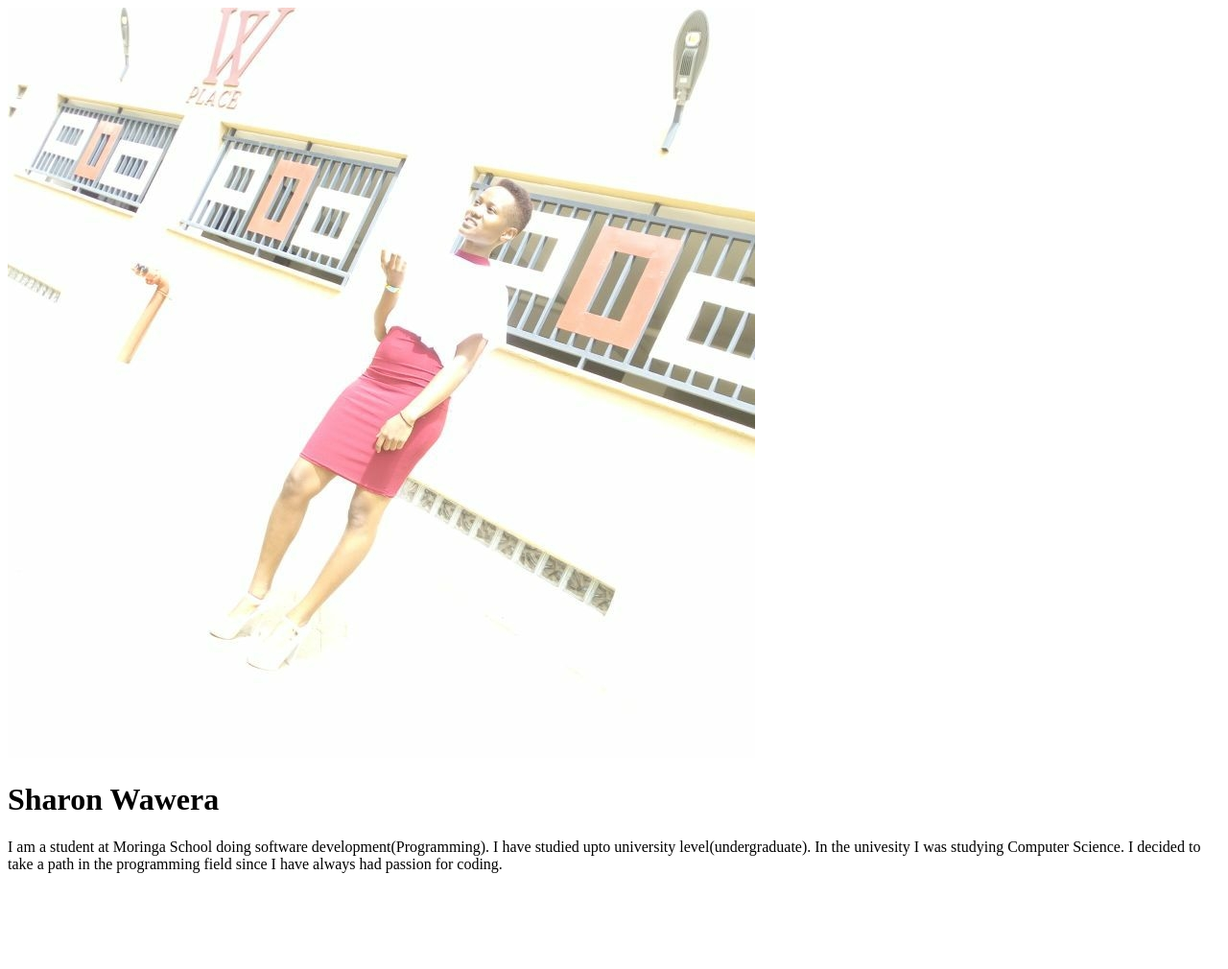
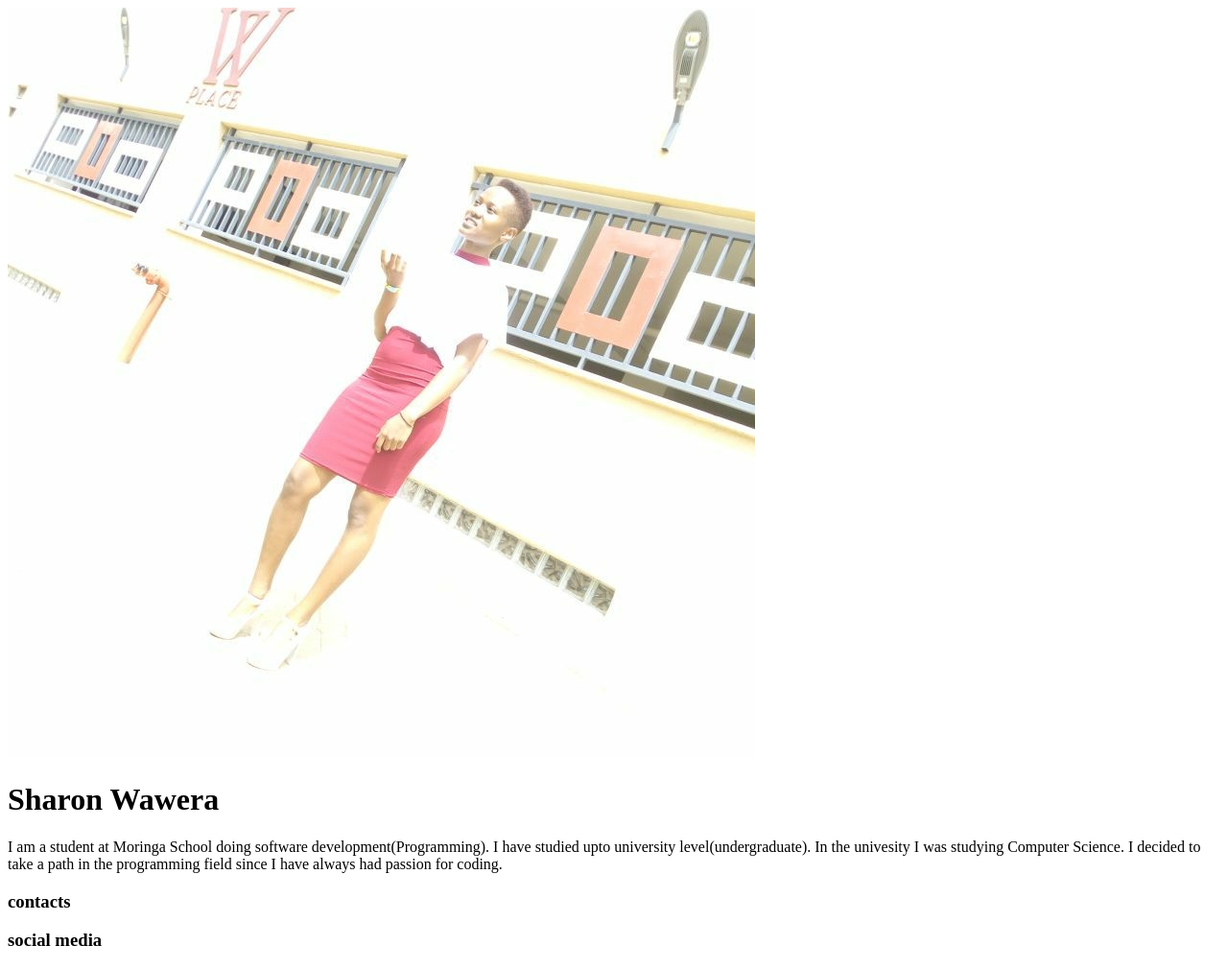
Before and after one commit to wangilamain/portfolio, a plain HTML site: page index.html in a window 1280 px wide. Shown: the whole page at 96% size. Before the commit the page ends 926 px from the top, so only its background shows below. Drawn offline with Linux system fonts and the light colour scheme.

```diff
--- a/index.html
+++ b/index.html
@@ -11,7 +11,8 @@
     I have studied upto university level(undergraduate). In the univesity I was studying Computer Science.
     I decided to take a path in the programming field since I have always had passion for coding.</p>
 <div id="footer">
-
+<h3>contacts</h3>
+<h3>social media</h3>
 </div>
 
   </body>
```
